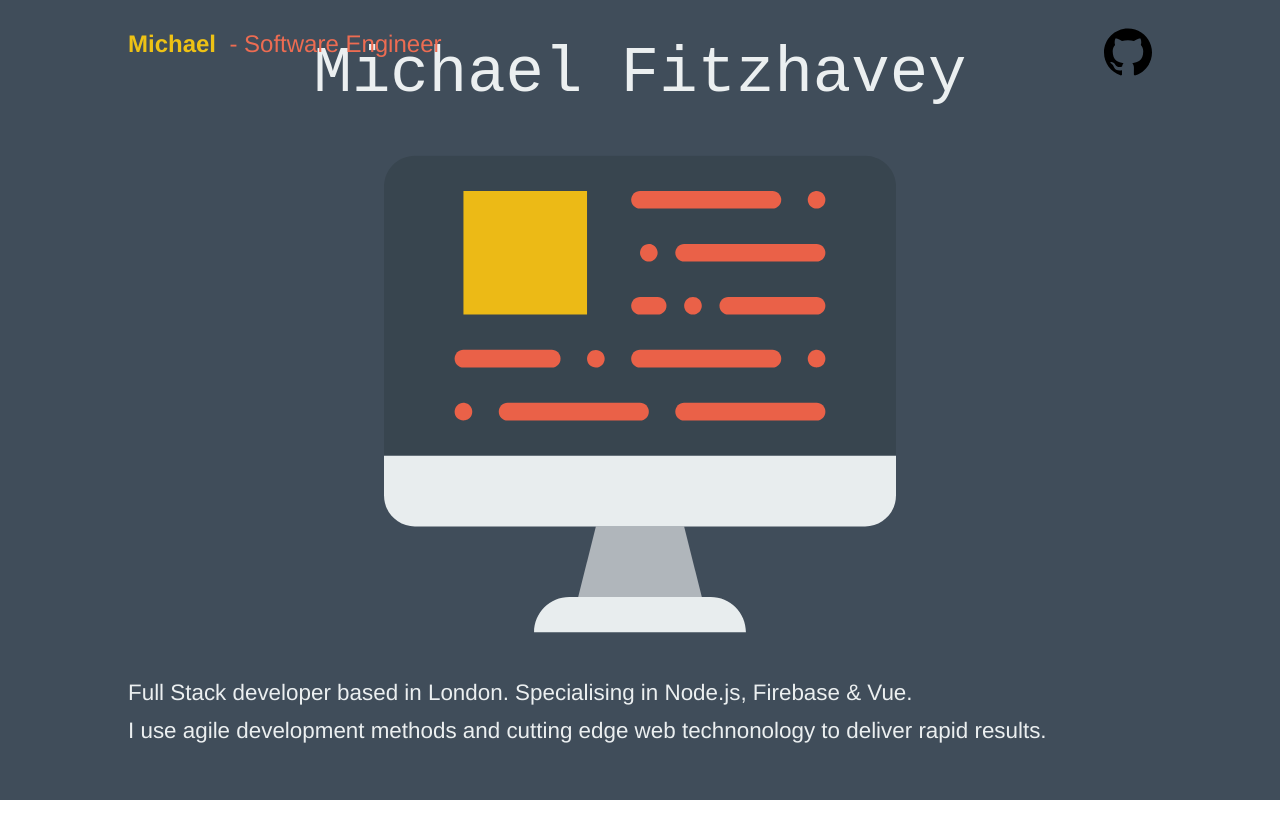
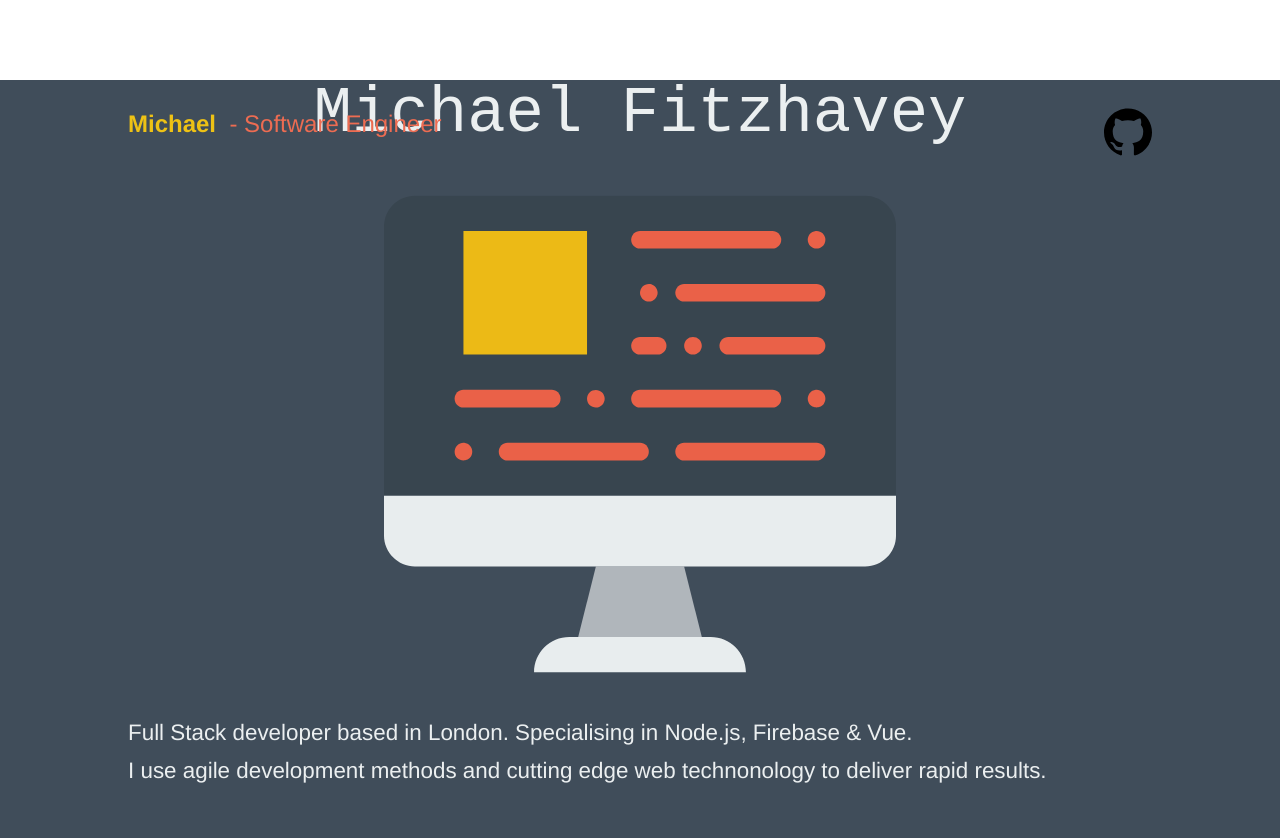
Before and after one commit to fitzhavey/website, a Vue app: page / in a window 1280 px wide. Shown: the top 838 px of the page. Before the commit the page ends 800 px from the top, so only its background shows below. Built offline with nearby package versions, Linux system fonts and the light colour scheme.

Commit message:
feat: position main homepage below header on desktop

```diff
--- a/src/views/Home.vue
+++ b/src/views/Home.vue
@@ -23,6 +23,12 @@
 	flex-direction: column;
 	justify-content: center;
 	min-height: 100vh;
+
+	@media all and (min-width: $desktop) {
+		$headerHeight: 80px;
+		margin-top: $headerHeight;
+		min-height: calc(100vh - $headerHeight);
+	}
 
 	&__title {
 		font-size: 2rem;
```
